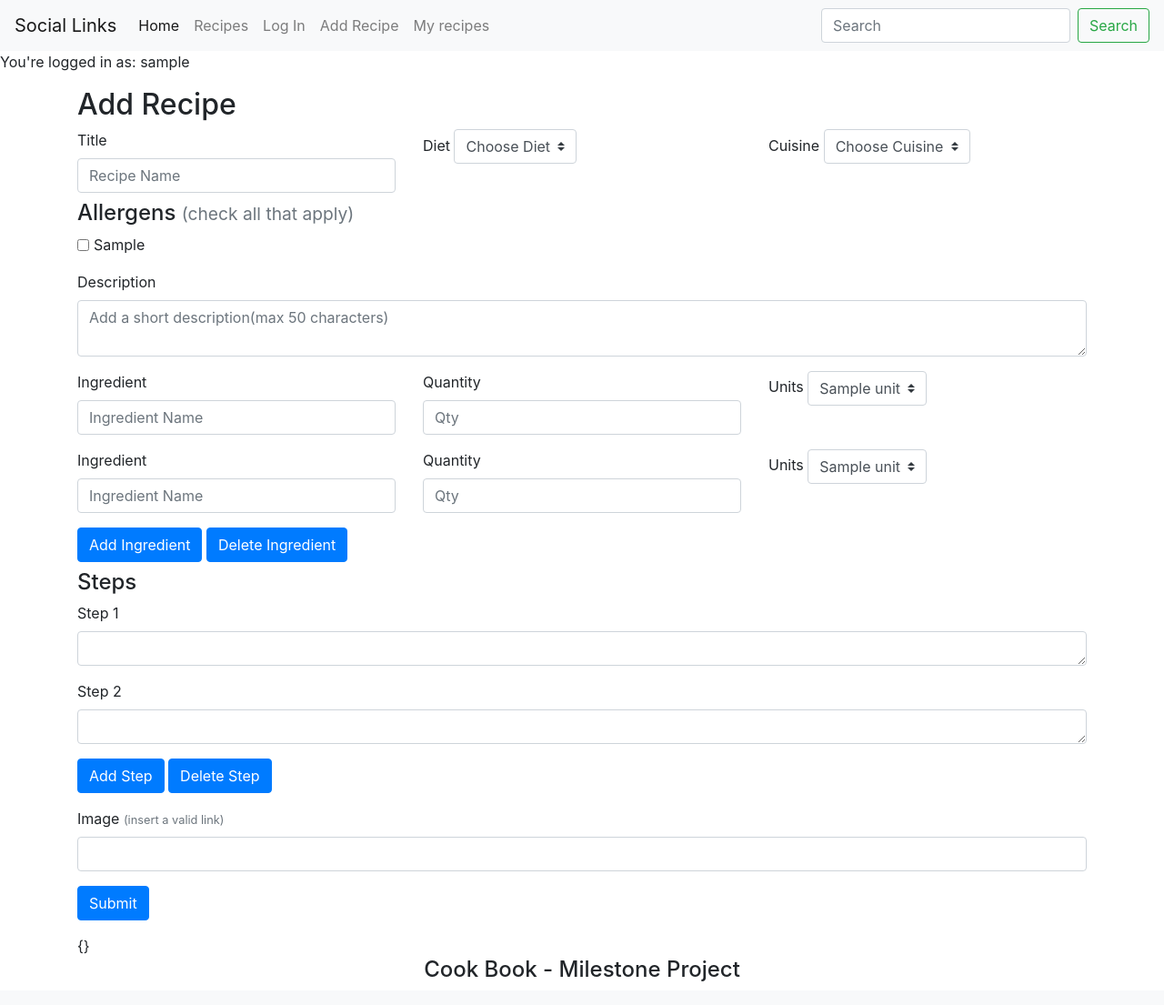
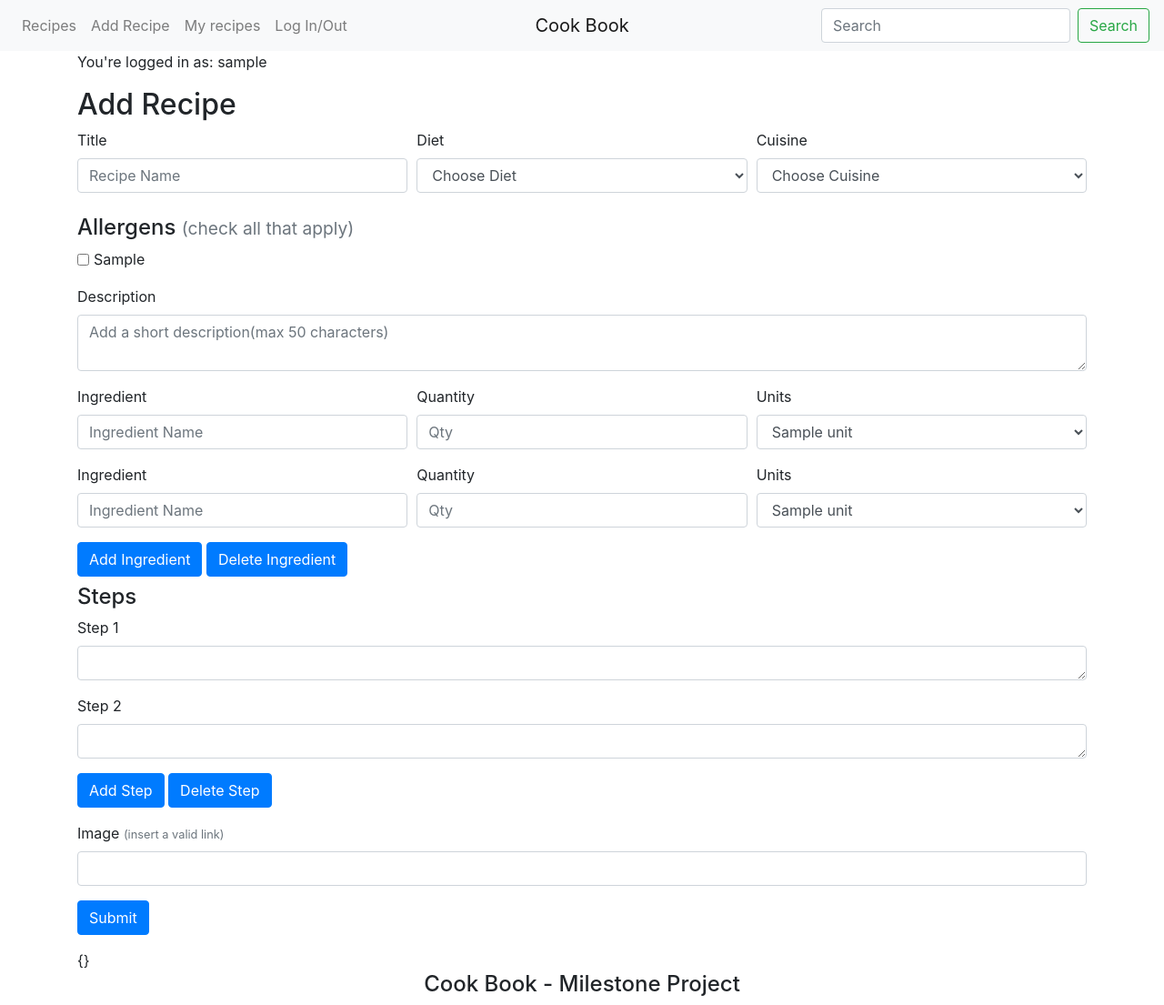
Before and after one commit to irinanita/cook-book, a Flask app: page /add_recipe in a window 1280 px wide. Shown: the whole page at 91% size. Before the commit the page ends 1079 px from the top, so only its background shows below. Run offline with Flask 2, Linux system fonts and the light colour scheme; the visitor is signed in with stand-in values (Sample User, id 1); a database or web service that is not in the repository returns one stand-in record (values such as "Sample title"); some libraries are stand-ins or nearby versions.

Commit message:
Bug fixing

```diff
--- a/app.py
+++ b/app.py
@@ -282,7 +282,6 @@ def insert_recipe():
 
     form_allergens = request.form.getlist("allergens[]")
     form_steps = request.form.getlist("steps")
-    form_diet = request.form['diet']
 
     del recipes_dict["ingredient-name[]"]
     del recipes_dict["ingredient-qty[]"]
@@ -318,7 +317,7 @@ def insert_recipe():
         ingredients -= 1
 
     return render_template('add_recipe.html', steps=steps, form_steps=form_steps, recipes_dict=recipes_dict,
-    ingredients=ingredients,selected_diet=form_diet,units=units_list,_cuisine=cuisine_list, _diet=diet_list,
+    ingredients=ingredients,units=units_list,_cuisine=cuisine_list, _diet=diet_list,
     _allergens=allergens_list,form_allergens=form_allergens )
 
 
--- a/static/css/style.css
+++ b/static/css/style.css
@@ -20,6 +20,12 @@ body{
     flex-shrink:0;
 }
 
+.navbar-brand{
+  transform: translateX(-50%);
+  left: 50%;
+  position: absolute;
+}
+
 .img-container{
     overflow: hidden;
 }
--- a/templates/add_recipe.html
+++ b/templates/add_recipe.html
@@ -2,30 +2,36 @@
 <h2>Add Recipe</h2>
 <form action="{{url_for('insert_recipe')}}" method="POST">
     <!--Title-->
-    <div class="row">
-        <div class="col">
+    <div class="form-row">
+        <div class="form-group col">
+
             <label for="title">Title</label>
-            <input type="text" class="form-control" value="{{recipes_dict.title}}" name="title" id="title" placeholder="Recipe Name" required>
+            <input type="text" class="form-control" value="{{recipes_dict.title}}" name="title" id="title" placeholder="Recipe Name">
+
         </div>
         <!--DIET-->
-        <div class="col">
+        <div class="form-group col">
+
             <label for="diet">Diet</label>
-            <select class="form-control custom-select" name="diet" id="diet">
+            <select class="form-control" name="diet" id="diet">
                 <option value="" disabled selected>Choose Diet</option>
                 {% for diet in _diet %}
-                <option {{'selected="selected"' if (('diet' in recipes_dict)) and (recipes_dict['diet']== diet.diet_name )}}>{{diet.diet_name}}</option>
+                <option {{"selected" if (('diet' in recipes_dict)) and (recipes_dict['diet']== diet.diet_name )}}>{{diet.diet_name}}</option>
                 {% endfor %}
             </select>
+
         </div>
         <!--CUISINE-->
-        <div class="col">
+        <div class="form-group col">
+
             <label for="cuisine">Cuisine</label>
-            <select class="form-control custom-select" name="cuisine" id="cuisine">
-                <option disabled selected>Choose Cuisine</option>
+            <select class="form-control " name="cuisine" id="cuisine">
+                <option value="" disabled selected>Choose Cuisine</option>
                 {%for cuisine in _cuisine %}
-                <option {{selected if (('cuisine' in recipes_dict)) and (recipes_dict['cuisine']== cuisine.cuisine_name )}}>{{cuisine.cuisine_name}}</option>
+                <option {{"selected" if (('cuisine' in recipes_dict)) and (recipes_dict['cuisine']== cuisine.cuisine_name )}}>{{cuisine.cuisine_name}}</option>
                 {% endfor %}
             </select>
+
         </div>
     </div>
     <!--ALLERGENS SECTION-->
@@ -33,7 +39,7 @@
         <h4 class="mt-2">Allergens <span class="text-muted"><small>(check all that apply)</small></span></h4>
         {% for allergen in _allergens %}
         <div class="form-check form-check-inline">
-            <input class="form-check-input" type="checkbox" name="allergens[]" value="{{allergen.allergen_type}}" {{'checked' if allergen.allergen_type in recipes_dict['allergens']}}>
+            <input class="form-check-input" type="checkbox" name="allergens[]" value="{{allergen.allergen_type}}" {{ 'checked' if allergen.allergen_type in recipes_dict[ 'allergens']}}>
             <label class="form-check-label" for="allergens">{{allergen.allergen_type}}</label>
         </div>
         {% endfor %}
@@ -41,22 +47,22 @@
     <!--SHORT DESCRIPTION-->
     <div class="form-group">
         <label for="description">Description</label>
-        <textarea class="form-control" name="description"  placeholder="Add a short description(max 50 characters)" maxlength=50 rows="2">{{recipes_dict['description'] if ('description' in recipes_dict)}}</textarea>
+        <textarea class="form-control" name="description" placeholder="Add a short description(max 50 characters)" maxlength=50 rows="2">{{recipes_dict['description'] if ('description' in recipes_dict)}}</textarea>
     </div>
     <!--INGREDIENTS SECTION-->
     {% for i in range(ingredients) %}
-    <div class="row form-group">
-        <div class="col">
+    <div class="form-row">
+        <div class="form-group col">
             <label for="ingredient-name">Ingredient</label>
-            <input type="text" class="form-control" value="{{recipes_dict['ingredients'][i]['name'] if (('ingredients' in recipes_dict)) and (recipes_dict['ingredients'][i])}}" id="ingredient-name-{{i}}" name="ingredient-name[]"  placeholder="Ingredient Name" >
+            <input type="text" class="form-control" value="{{recipes_dict['ingredients'][i]['name'] if (('ingredients' in recipes_dict)) and (recipes_dict['ingredients'][i])}}" id="ingredient-name-{{i}}" name="ingredient-name[]" placeholder="Ingredient Name">
         </div>
-        <div class="col">
+        <div class="form-group col">
             <label for="ingredient-quantity">Quantity</label>
-            <input type="number" step="0.01" class="form-control" value="{{recipes_dict['ingredients'][i]['qty'] if (('ingredients' in recipes_dict)) and (recipes_dict['ingredients'][i])}}" name="ingredient-qty[]"  placeholder="Qty">
+            <input type="number" step="0.01" class="form-control" value="{{recipes_dict['ingredients'][i]['qty'] if (('ingredients' in recipes_dict)) and (recipes_dict['ingredients'][i])}}" name="ingredient-qty[]" placeholder="Qty">
         </div>
-        <div class="col">
+        <div class="form-group col">
             <label for="ingredient-unit">Units</label>
-            <select class="form-control custom-select" title="ingredient-unit" name="ingredient-units[]" >
+            <select class="form-control" title="ingredient-unit" name="ingredient-units[]">
                 {% for unit in units %}
                     <option {{'selected' if (('ingredients' in recipes_dict)) and (recipes_dict['ingredients'][i]) and (recipes_dict['ingredients'][i]['units'] == unit.unit_name)}}>{{unit.unit_name}}</option>
                 {% endfor %}
@@ -72,7 +78,7 @@
     {% for i in range(steps)%}
     <div class="form-group">
         <label for="step">Step {{i+1}}</label>
-            <textarea class="form-control" name="steps" rows="1" >{{recipes_dict['steps'][i] if (('steps' in recipes_dict) and (recipes_dict['steps'][i]))}}</textarea>
+        <textarea class="form-control" name="steps" rows="1">{{recipes_dict['steps'][i] if (('steps' in recipes_dict) and (recipes_dict['steps'][i]))}}</textarea>
     </div>
     {%endfor%}
     <div class="form-group">
@@ -82,15 +88,11 @@
     <div class="row form-group">
         <div class="col">
             <label for="image">Image <span class="text-muted"><small>(insert a valid link)</small></span></label>
-            <input type="url" class="form-control" value="{% if ('image' in recipes_dict) %} {{recipes_dict['image']}} {%endif%}" name="image" >
+            <input type="url" class="form-control" value="{% if ('image' in recipes_dict) %} {{recipes_dict['image']}} {%endif%}" name="image">
         </div>
     </div>
     <div class="form-group">
         <button type="submit" class="btn btn-primary" name="submit" value="submit">Submit</button>
     </div>
 </form>
-{{recipes_dict}}
-
-{{recipes_dict['description']}}
-
-{% endblock %}
+{{recipes_dict}} {{recipes_dict['description']}} {% endblock %}
--- a/templates/base.html
+++ b/templates/base.html
@@ -14,26 +14,23 @@
 <body>
     <!--NAVIGATION--->
     <nav class="navbar navbar-expand-lg navbar-light bg-light">
-        <a class="navbar-brand" href="#">Social Links</a>
+        <a class="navbar-brand" href="{{url_for('home')}}">Cook Book</a>
         <button class="navbar-toggler" type="button" data-toggle="collapse" data-target="#navbarSupportedContent" aria-controls="navbarSupportedContent" aria-expanded="false" aria-label="Toggle navigation">
     <span class="navbar-toggler-icon"></span>
   </button>
         <div class="collapse navbar-collapse" id="navbarSupportedContent">
             <ul class="navbar-nav mr-auto">
-                <li class="nav-item active">
-                    <a class="nav-link" href="{{url_for('home')}}">Home <span class="sr-only">(current)</span></a>
-                </li>
                 <li class="nav-item">
                     <a class="nav-link" href="{{url_for('recipes')}}">Recipes</a>
-                </li>
-                <li class="nav-item">
-                    <a class="nav-link" href="{{url_for('login')}}">Log In</a>
                 </li>
                 <li class="nav-item">
                     <a class="nav-link" href="{{url_for('add_recipe')}}">Add Recipe</a>
                 </li>
                 <li class="nav-item">
                     <a class="nav-link" href="{{url_for('my_recipes')}}">My recipes</a>
+                </li>
+                <li class="nav-item">
+                    <a class="nav-link" href="{{url_for('login')}}">Log In/Out</a>
                 </li>
             </ul>
             <form method="GET" action="{{url_for('recipes')}}" class="form-inline my-2 my-lg-0">
@@ -42,10 +39,10 @@
             </form>
         </div>
     </nav>
-    {% if session['user']%}
-    <p>You're logged in as: {{session['user']}}</p>
-    {%endif%}
-    <div class="container container--flex">
+    <div class="container container--flex ">
+        {% if session['user']%}
+            <p>You're logged in as: {{session['user']}}</p>
+        {%endif%}
         {% block content %} {% endblock %}
     </div>
     <footer class="footer text-center">
```
Also changed, not shown: templates/recipes.html (+21 -33 lines). Lines whose indentation alone changed are shown as unchanged.
